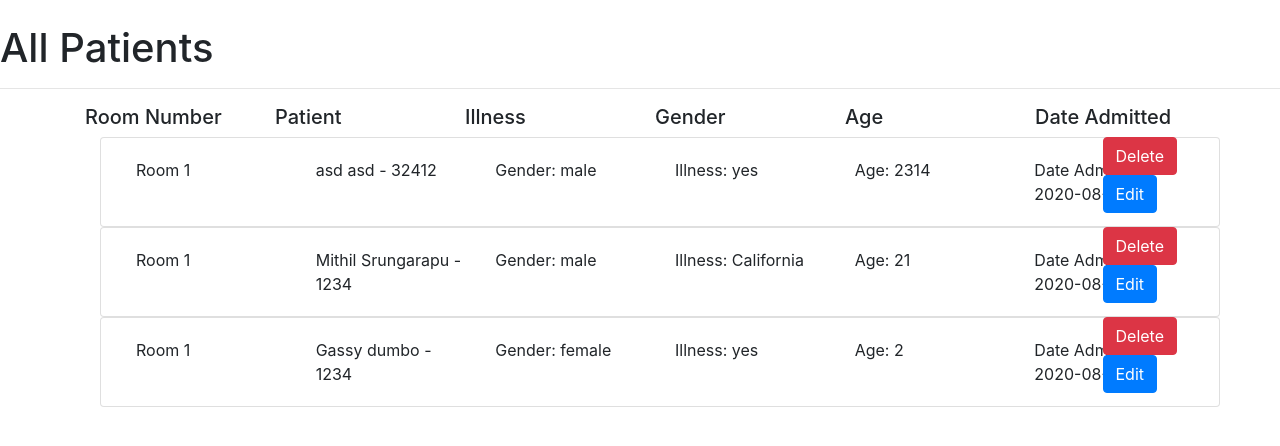
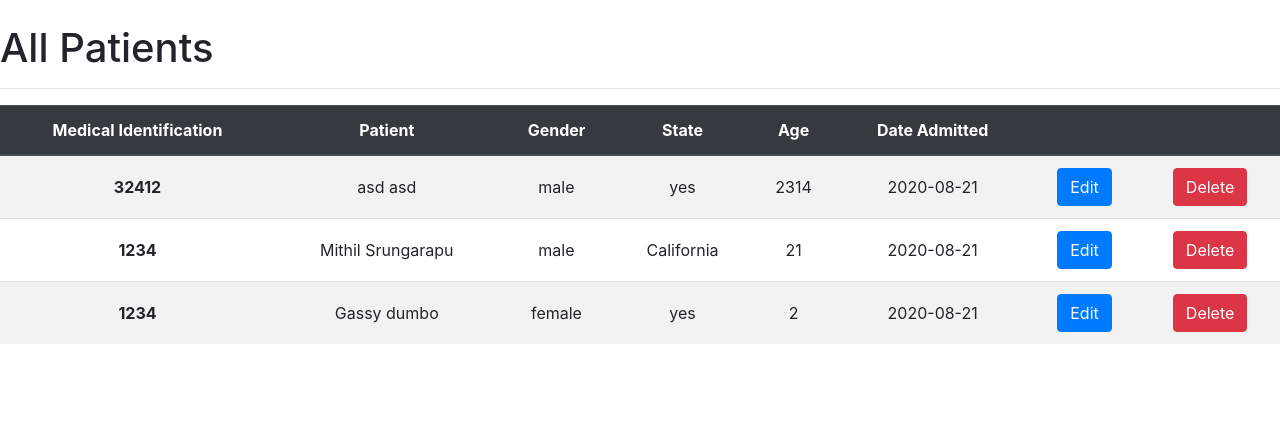
Before and after one commit to natelincyber/hospital_management_tool, a Flask app: page /see_patients in a window 1280 px wide. Shown: the part 101-547 px from the top of the page. Run offline with Flask 2, Linux system fonts and the light colour scheme; data comes from the database, SQL or seed files in the repository; some libraries are stand-ins or nearby versions.

Commit message:
modified:   Templates/see_patients.html

```diff
--- a/Templates/see_patients.html
+++ b/Templates/see_patients.html
@@ -9,103 +9,75 @@
 
 
 {% block body %}
+    {% if see_patients|length == 0 %}
+    <p style="white-space:pre-wrap">You have no patients. Go to the add patient menu to add a new patient!</p>
+    {% else %}
         <br>
         <div>
             <h1 style="display:inline">All Patients</h1>
         </div>
         <hr>
+        <table class="table table-striped" style="text-align: center;">
+            <thead class="thead-dark">
+            <tr>
+                <th scope="col">Medical Identification</th>
+                <th scope="col">Patient</th>
+                <th scope="col">Gender</th>
+                <th scope="col">State</th>
+                <th scope="col">Age</th>
+                <th scope="col">Date Admitted</th>
+                <th scope="col"></th>
+                <th scope="col"></th>
+            </tr>
+            </thead>
+            <tbody>
+                {% for patient in see_patients %}
 
-    {% if see_patients|length == 0 %}
-        <p style="white-space:pre-wrap">You have no patients. Go to the add patient menu to add a new patient!</p>
+                <tr>
+                    <th scope="row" class="align-middle">
+                        {% if patient.medID %}
+                            {{ patient.medID }}
+                        {% else %}
+                            Medical identification was not recorded!
+                        {% endif %}
+                    </th>
+
+                    {% if patient.firstName and patient.lastName and patient.medID %}
+                        <td class="align-middle">{{ patient.firstName }} {{ patient.lastName }}</td>
+                    {% else %}
+                        <td class="align-middle">Patient name was not recorded!</td>
                     {% endif %}
 
-<div class="container">
-    <div class="row">
-        <div class="col">
-            <h5>Room Number</h5>
-        </div>
-        <div class="col">
-            <h5>Patient</h5>
-        </div>
-        <div class="col">
-            <h5>Illness</h5>
-        </div>
-        <div class="col">
-            <h5>Gender</h5>
-        </div>
-        <div class="col">
-            <h5>Age</h5>
-        </div>
-        <div class="col">
-            <h5>Date Admitted</h5>
-        </div>
-    </div>
+                    {% if patient.gender %}
+                        <td class="align-middle">{{ patient.gender }}</td>
+                    {% else %}
+                        <td class="align-middle">Patient gender was not recorded!</td>
+                    {% endif %}
 
-    {% for patient in see_patients %}
+                    {% if patient.state %}
+                        <td class="align-middle">{{ patient.state }}</td>
+                    {% else %}
+                        <td class="align-middle">Patient state was not recorded!</td>
+                    {% endif %}
 
-        <div class="container">
-            <div class="row">
-                <div class="col-11">
-                    <div class="card" style="width: 70rem;">
+                    {% if patient.age %}
+                        <td class="align-middle">{{ patient.age }}</td>
+                    {% else %}
+                        <td class="align-middle">Patient age was not recorded!</td>
+                    {% endif %}
 
-                        <div class="card-body">
+                    <td class="align-middle">{{ patient.date_admitted.date() }}</td>
 
-                            <div class="container">
-                                <div class="row">
-                                    <div class="col">
-                                        <p class="card-text">Room 1</p>
-                                    </div>
-                                    <div class="col">
-                                        {% if patient.firstName and patient.lastName and patient.medID %}
-                                            <p class="card-text">{{ patient.firstName }} {{patient.lastName}} - {{ patient.medID }}</p>
-                                        {% else %}
-                                            <p class="card-text">Patient name was not recorded!</p>
+                    <td class="align-middle"><a class='btn btn-primary' href='/see_patients/edit/{{ patient.id }}'>Edit</a></td>
+
+                    <td class="align-middle"><a class='btn btn-danger' href='/see_patients/delete/{{ patient.id }}'>Delete</a></td>
+
+                </tr>
+
+                {% endfor %}
+            </tbody>
+        </table>
     {% endif %}
-                                    </div>
-                                    <div class="col">
-                                        {% if patient.gender %}
-                                        <p class="card-text">Gender: {{ patient.gender }}</p>
-                                        {% else %}
-                                            <p class="card-text">No gender recorded!</p>
-                                        {% endif %}
-                                    </div>
-                                    <div class="col">
-                                        {% if patient.state %}
-                                        <p class="card-text">Illness: {{ patient.state }}</p>
-                                        {% else %}
-                                            <p class="card-text">No illness recorded!</p>
-                                        {% endif %}
-                                    </div>
-                                    <div class="col">
-                                        {% if patient.age %}
-                                            <p class="card-text">Age: {{ patient.age }}</p>
-                                        {% else %}
-                                            <p class="card-text">No age recorded!</p>
-                                        {% endif %}
-                                    </div>
-                                    <div class="col">
-                                        <p class="card-text">Date Admitted: {{ patient.date_admitted.date() }}</p>
-                                    </div>
-                                </div>
-                            </div>
-                        </div>
-                    </div>
-                </div>
-                <div class="col-1">
-                    <div class="row">
-                        <a class='btn btn-danger' href='/see_patients/delete/{{ patient.id }}'>Delete</a>
-                    </div>
-                    <div class="row">
-                        <a class='btn btn-primary' href='/see_patients/edit/{{ patient.id }}'>Edit</a>
-                    </div>
-                </div>
-            </div>
-        </div>
 
 
-
-    {% endfor %}
-
-</div>
-
 {% endblock %}
```
Lines whose indentation alone changed are shown as unchanged.
